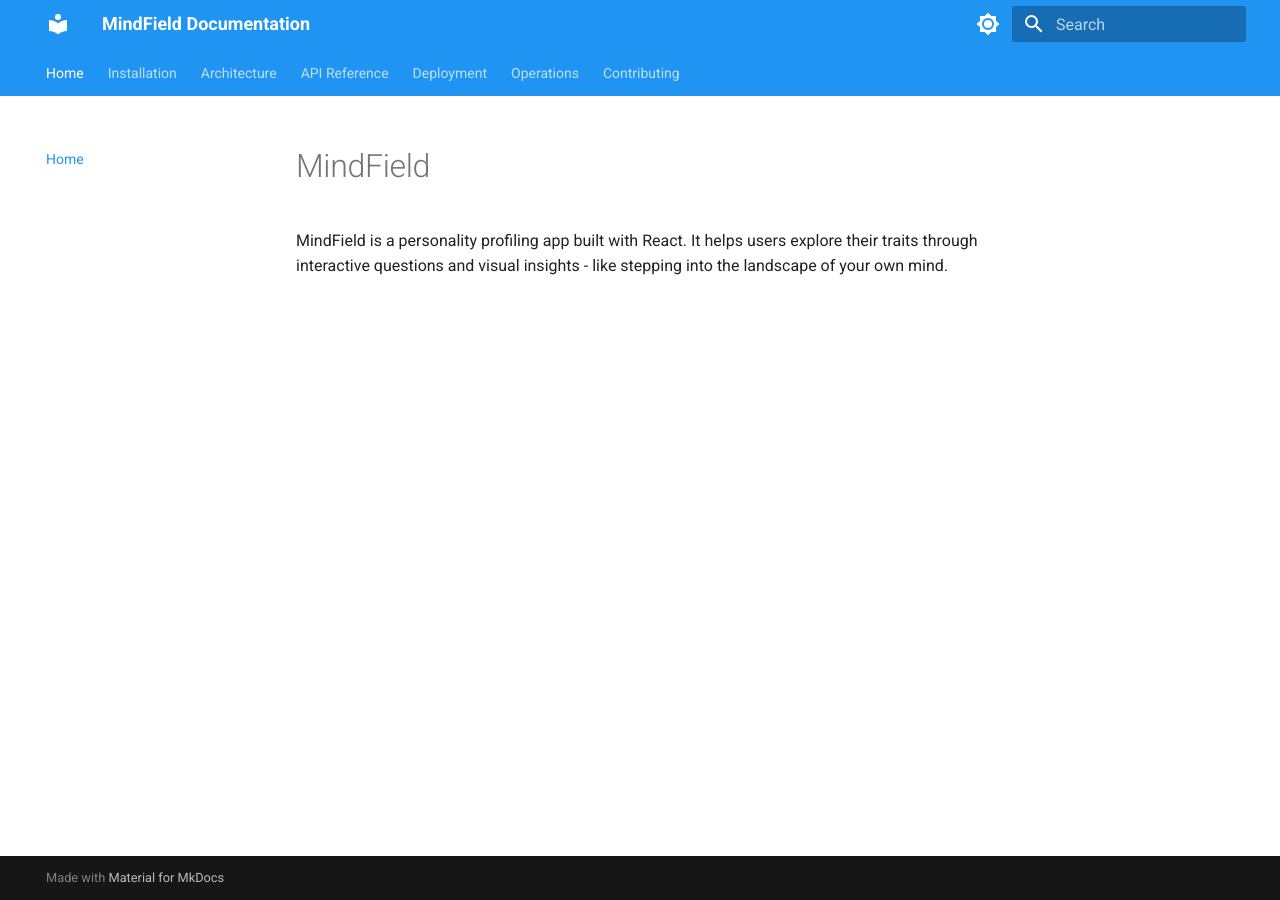
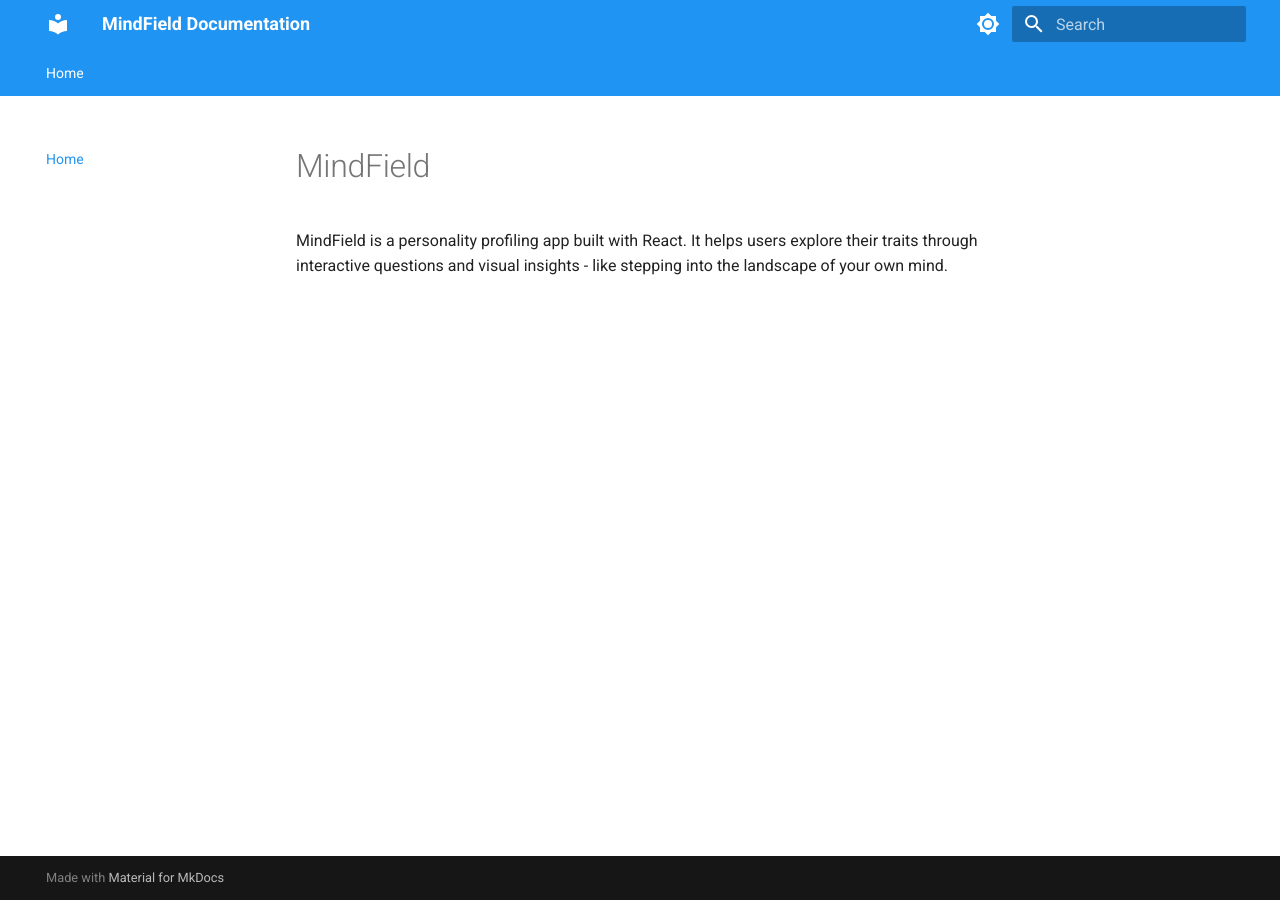
Before and after one commit to maldous/mindfield, an MkDocs documentation site: the page built from docs/content/index.md, in a window 1280 px wide. Built offline with MkDocs 1.6.1 and Material for MkDocs 9.7.7, drawn with Linux system fonts in a browser that asks for light colours.

Commit message:
1752036664

```diff
--- a/docs/mkdocs.yml
+++ b/docs/mkdocs.yml
@@ -31,12 +31,6 @@ theme:
 
 nav:
   - Home: index.md
-  - Installation: installation.md
-  - Architecture: architecture.md
-  - API Reference: api.md
-  - Deployment: deployment.md
-  - Operations: operations.md
-  - Contributing: contributing.md
 
 markdown_extensions:
   - admonition
```
Also changed, not shown: 1 other file.
